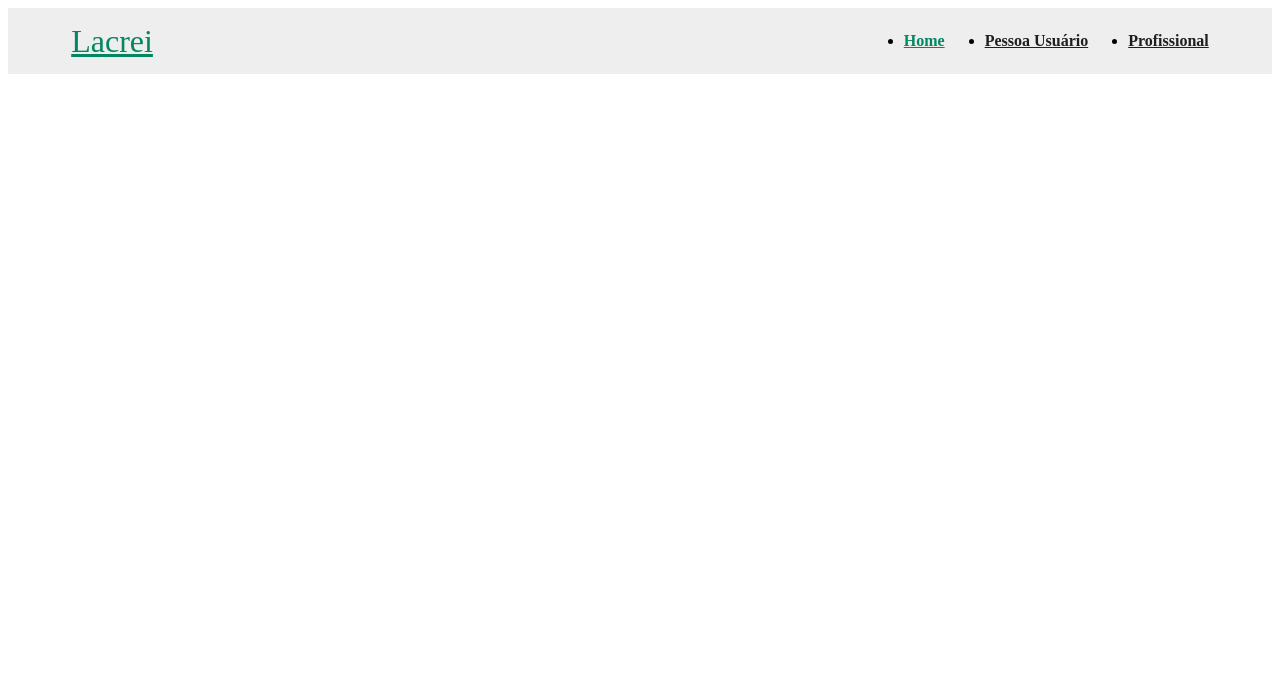
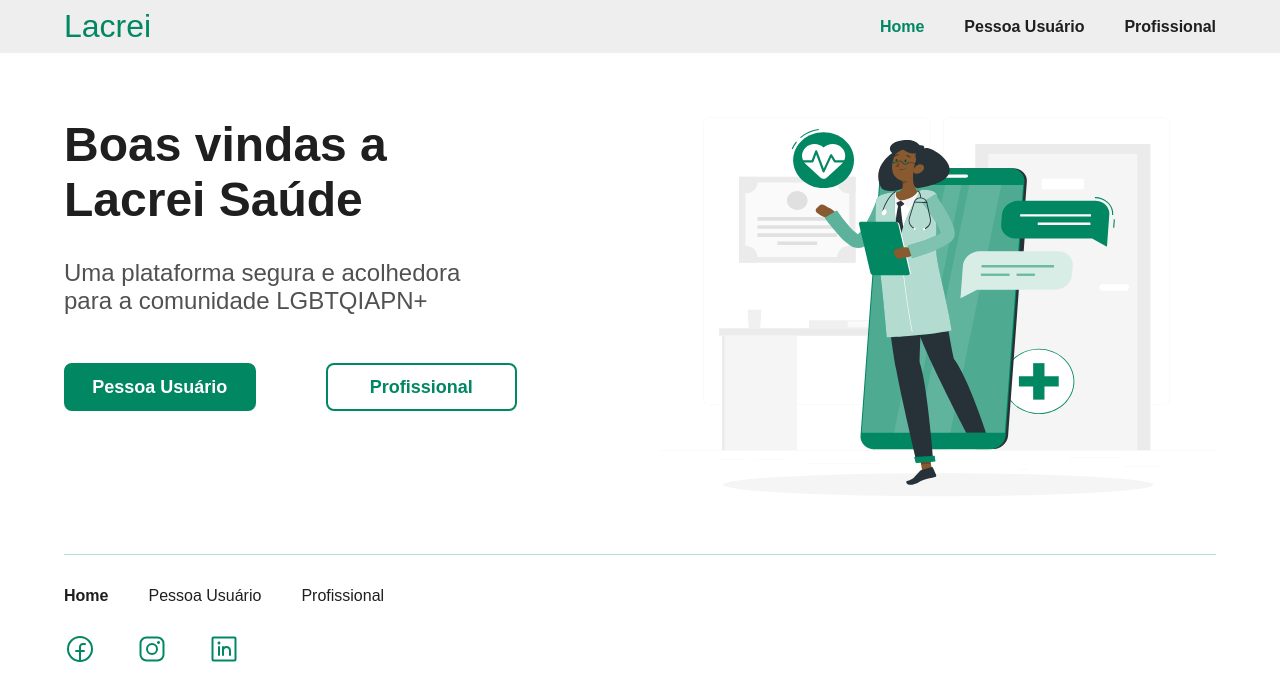
Before and after one commit to DiegoFabbrii/projeto-lacrei, a Gatsby site: page / in a window 1280 px wide. Built offline with nearby package versions, Linux system fonts and the light colour scheme; Gatsby itself is replaced by a stand-in of ours.

Commit message:
feat: add homePage component

```diff
--- a/gatsby-config.ts
+++ b/gatsby-config.ts
@@ -3,13 +3,35 @@ import type { GatsbyConfig } from "gatsby";
 const config: GatsbyConfig = {
   siteMetadata: {
     title: `projeto-lacrei`,
-    siteUrl: `https://www.yourdomain.tld`
+    siteUrl: `https://www.yourdomain.tld`,
   },
   // More easily incorporate content into your pages through automatic TypeScript type generation and better GraphQL IntelliSense.
   // If you use VSCode you can also use the GraphQL plugin
   // Learn more at: https://gatsby.dev/graphql-typegen
   graphqlTypegen: true,
-  plugins: ["gatsby-plugin-styled-components"]
+  plugins: [
+    "gatsby-plugin-styled-components",
+    `gatsby-plugin-image`,
+    `gatsby-plugin-sharp`,
+    `gatsby-transformer-sharp`,
+
+    {
+      resolve: `gatsby-omni-font-loader`,
+      options: {
+        enableListener: true,
+        preconnect: [
+          `https://fonts.googleapis.com`,
+          `https://fonts.gstatic.com`,
+        ],
+        web: [
+          {
+            name: `Nunito`,
+            file: `https://fonts.googleapis.com/css2?family=Nunito:wght@300;400;500;600;700&display=swap`,
+          },
+        ],
+      },
+    },
+  ],
 };
 
 export default config;
--- a/package.json
+++ b/package.json
@@ -18,9 +18,15 @@
   "dependencies": {
     "babel-plugin-styled-components": "^2.1.3",
     "gatsby": "^5.10.0",
+    "gatsby-omni-font-loader": "^2.0.2",
+    "gatsby-plugin-image": "^3.10.0",
+    "gatsby-plugin-sharp": "^5.10.0",
     "gatsby-plugin-styled-components": "^6.10.0",
+    "gatsby-source-filesystem": "^5.10.0",
+    "gatsby-transformer-sharp": "^5.10.0",
     "react": "^18.2.0",
     "react-dom": "^18.2.0",
+    "react-helmet": "^6.1.0",
     "styled-components": "^5.3.11"
   },
   "devDependencies": {
--- /dev/null
+++ b/src/components/homePage/index.tsx
@@ -0,0 +1,40 @@
+import * as React from "react";
+import * as S from "./style";
+
+import { Button } from "../button";
+import { Link } from "gatsby";
+
+import { StaticImage } from "gatsby-plugin-image";
+import { Container } from "../container";
+
+export const HomePage = () => {
+  return (
+    <Container>
+      <div>
+        <S.Title>Boas vindas a Lacrei Saúde</S.Title>
+
+        <S.Text>
+          Uma plataforma segura e acolhedora para a comunidade LGBTQIAPN+
+        </S.Text>
+
+        <S.ButtonsContainer>
+          <Button bgColor="#018762" textColor="#fff">
+            <Link to="/pessoa-usuario">Pessoa Usuário</Link>
+          </Button>
+
+          <Button bgColor="#fff" borderColor="#018762" textColor="#018762">
+            <Link to="/profissional">Profissional</Link>
+          </Button>
+        </S.ButtonsContainer>
+      </div>
+
+      <S.Svg>
+        <StaticImage
+          src="../../assets/home.svg"
+          alt="Imagem ilustrativa da página inicial"
+          quality={100}
+        />
+      </S.Svg>
+    </Container>
+  );
+};
--- /dev/null
+++ b/src/components/homePage/style.ts
@@ -0,0 +1,52 @@
+import styled from "styled-components";
+
+export const Title = styled.h1`
+  font-size: 3rem;
+  font-weight: 700;
+  color: #1f1f1f;
+
+  max-width: 453px;
+
+  @media only screen and (max-width: 1050px) {
+    font-size: 2rem;
+  }
+
+  @media only screen and (max-width: 520px) {
+    font-size: 1.5rem;
+    text-align: center;
+  }
+`;
+
+export const Text = styled.p`
+  font-size: 1.5rem;
+  color: #515151;
+
+  max-width: 403px;
+
+  margin: 32px 0 48px 0;
+
+  @media only screen and (max-width: 1050px) {
+    margin: 16px 0 48px 0;
+    font-size: 1.25rem;
+  }
+
+  @media only screen and (max-width: 520px) {
+    font-size: 1rem;
+    text-align: center;
+  }
+`;
+
+export const ButtonsContainer = styled.div`
+  display: flex;
+  gap: 70px;
+
+  max-width: 453px;
+
+  @media only screen and (max-width: 520px) {
+    flex-direction: column;
+    align-items: center;
+    gap: 20px;
+  }
+`;
+
+export const Svg = styled.div``;
--- a/src/pages/index.tsx
+++ b/src/pages/index.tsx
@@ -1,12 +1,14 @@
 import * as React from "react";
 import type { HeadFC, PageProps } from "gatsby";
-import { Header } from "../components/header";
+
+import { Layout } from "../components/layout/layout";
+import { HomePage } from "../components/homePage";
 
 const IndexPage: React.FC<PageProps> = () => {
   return (
-    <main>
-      <Header />
-    </main>
+    <Layout>
+      <HomePage />
+    </Layout>
   );
 };
 
--- /dev/null
+++ b/src/styles/Global.ts
@@ -0,0 +1,15 @@
+import { createGlobalStyle } from "styled-components";
+
+export default createGlobalStyle`
+* {
+  margin: 0;
+  padding: 0;
+  box-sizing: border-box;
+  list-style: none;
+  text-decoration: none;
+}
+
+body {
+  font-family: 'Nunito', sans-serif;
+}
+`;
```
Also changed, not shown: src/assets/facebook-logo.svg (added), src/assets/home.svg (added), src/assets/instagram-logo.svg (added), src/assets/linkedin-logo.svg (added), src/images/home.svg (added), 1 other file.
